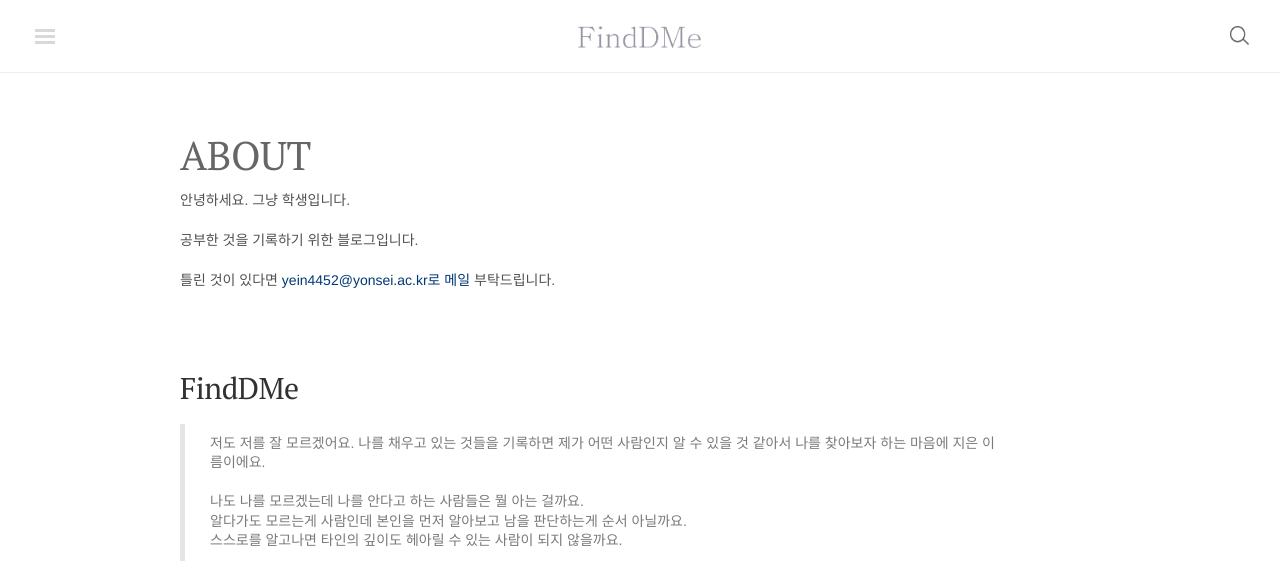
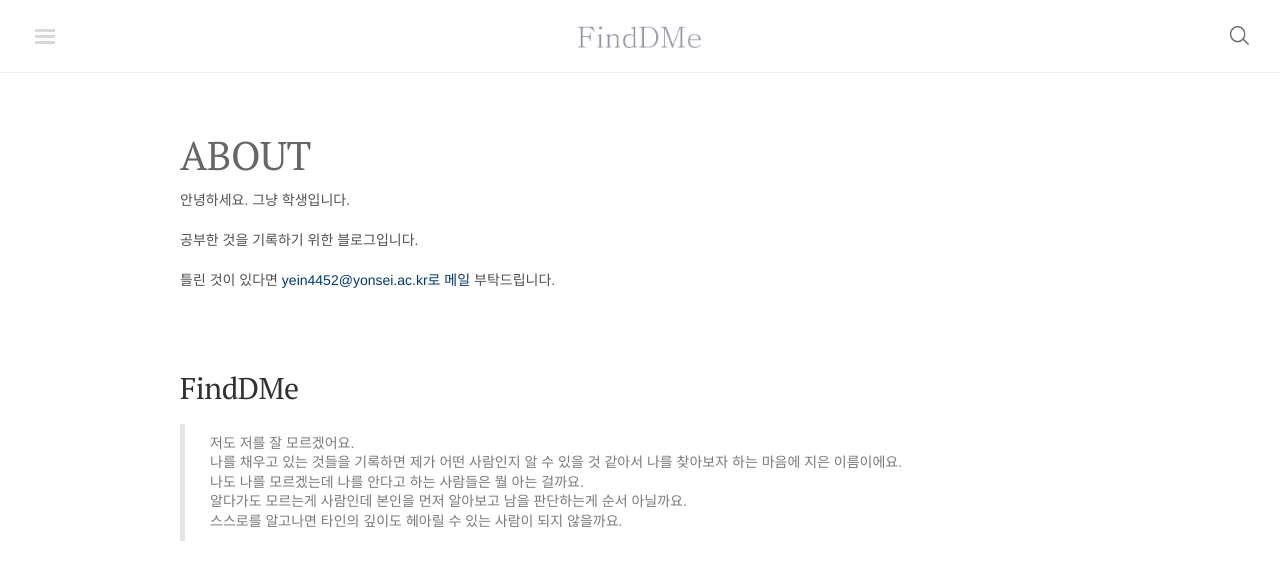
Before and after one commit to finddme/finddme.github.io, a Jekyll site: the page built from about.md, in a window 1280 px wide and 1049 px high. Shown: the top 566 px of the window. Built offline with Jekyll 4.4.1, drawn with Linux system fonts in a browser that asks for light colours; nearby versions of some CDN libraries; comment, search, counter and statistics services are not loaded.

Commit message:
Update about.md

```diff
--- a/about.md
+++ b/about.md
@@ -13,8 +13,8 @@ title: About
 <br>
 ## FindDMe
 
-> 저도 저를 잘 모르겠어요. 나를 채우고 있는 것들을 기록하면 제가 어떤 사람인지 알 수 있을 것 같아서 나를 찾아보자 하는 마음에 지은 이름이에요.
-<br>
+> 저도 저를 잘 모르겠어요.
+나를 채우고 있는 것들을 기록하면 제가 어떤 사람인지 알 수 있을 것 같아서 나를 찾아보자 하는 마음에 지은 이름이에요.
 나도 나를 모르겠는데 나를 안다고 하는 사람들은 뭘 아는 걸까요.
 알다가도 모르는게 사람인데 본인을 먼저 알아보고 남을 판단하는게 순서 아닐까요.
 스스로를 알고나면 타인의 깊이도 헤아릴 수 있는 사람이 되지 않을까요.
```
